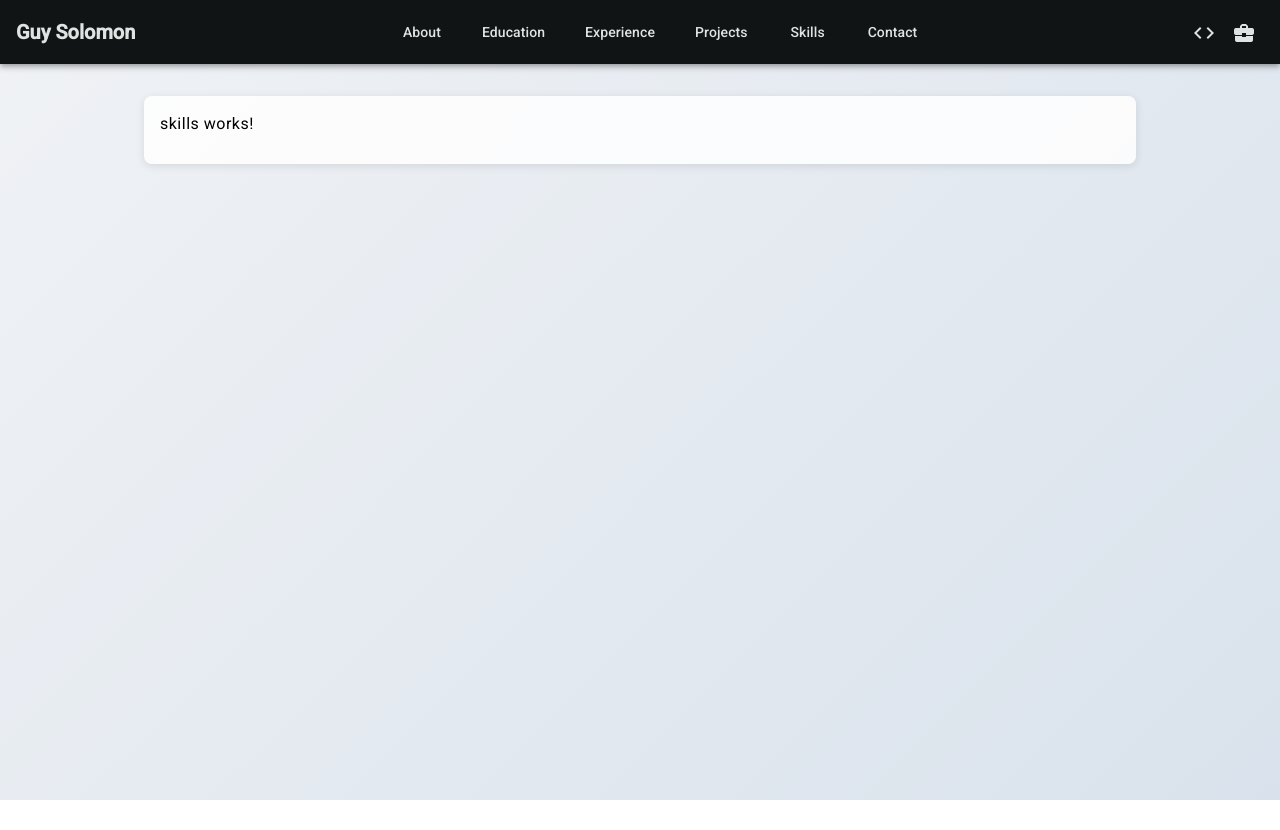
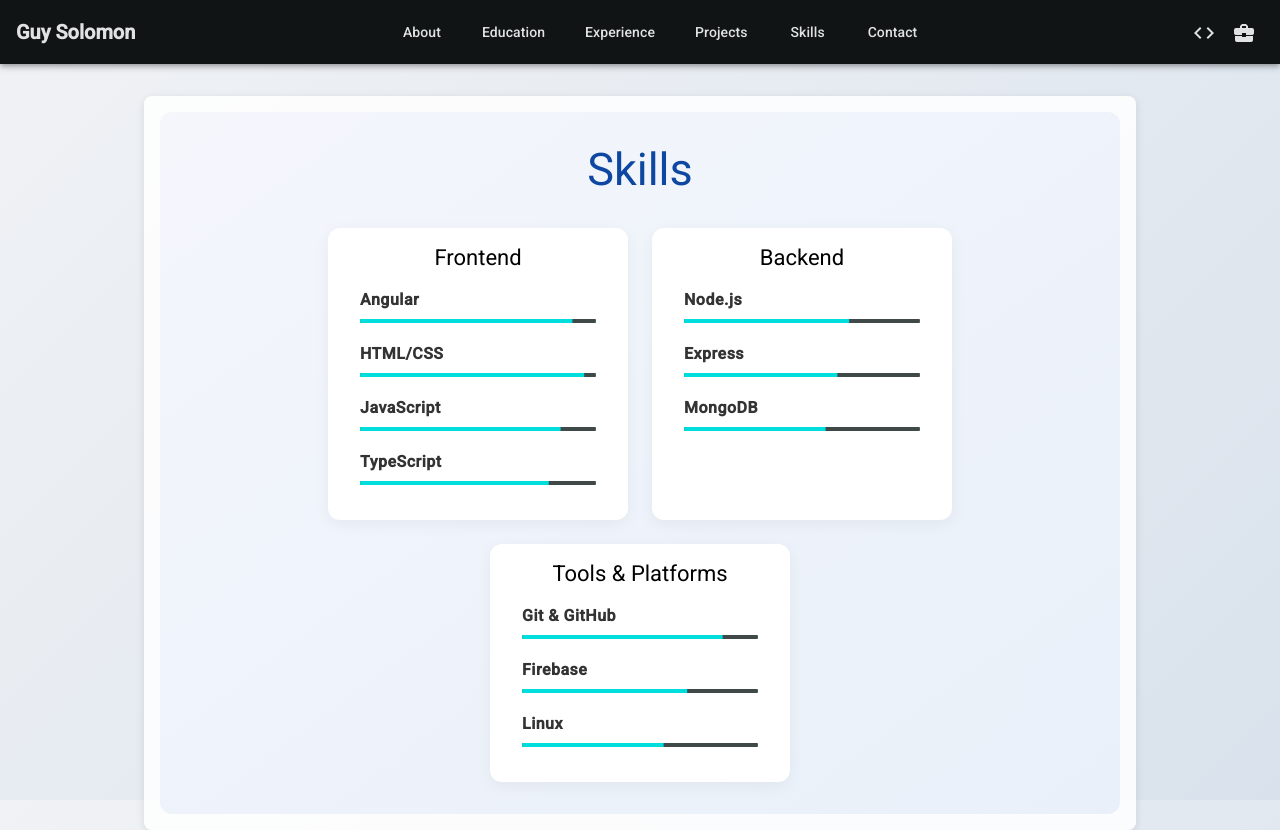
Before and after one commit to Guy-S-glitch/portfolio-app, an Angular app: page /skills in a window 1280 px wide. Before the commit the page ends 800 px from the top, so only its background shows below. Built offline with nearby package versions, Linux system fonts and the light colour scheme.

Commit message:
feat(skills): add skills section with progress bars and categorized layout

```diff
--- a/src/app/sections/skills/skills.component.css
+++ b/src/app/sections/skills/skills.component.css
@@ -0,0 +1,42 @@
+.skills-section {
+    padding: 2rem;
+    background: linear-gradient(to bottom right, #f4f6fc, #e9f0f9);
+    text-align: center;
+    border-radius: 12px;
+  }
+
+  .skills-section h2 {
+    color: #0d47a1;
+    margin-bottom: 2rem;
+  }
+
+  .categories {
+    display: flex;
+    flex-wrap: wrap;
+    justify-content: center;
+    gap: 1.5rem;
+  }
+
+  .category-card {
+    width: 300px;
+    padding: 1rem;
+    background-color: #ffffff;
+    box-shadow: 0 4px 16px rgba(0,0,0,0.05);
+    border-radius: 12px;
+  }
+
+  .skill-item {
+    margin: 1rem 0;
+    text-align: left;
+  }
+
+  .skill-name {
+    margin-bottom: 4px;
+    font-weight: 600;
+    color: #333;
+  }
+
+  mat-progress-bar {
+    height: 10px;
+    border-radius: 5px;
+  }
--- a/src/app/sections/skills/skills.component.html
+++ b/src/app/sections/skills/skills.component.html
@@ -1,3 +1,14 @@
-<p>
-  skills works!
-</p>
+<section class="skills-section">
+  <h2>Skills</h2>
+  <div class="categories">
+    <mat-card *ngFor="let category of skillCategories" class="category-card">
+      <mat-card-title>{{ category.title }}</mat-card-title>
+      <mat-card-content>
+        <div *ngFor="let skill of category.skills" class="skill-item">
+          <div class="skill-name">{{ skill.name }}</div>
+          <mat-progress-bar [value]="skill.level" color="primary"></mat-progress-bar>
+        </div>
+      </mat-card-content>
+    </mat-card>
+  </div>
+</section>
--- a/src/app/sections/skills/skills.component.ts
+++ b/src/app/sections/skills/skills.component.ts
@@ -1,13 +1,43 @@
 import { Component, OnInit } from '@angular/core';
-
+import { CommonModule } from '@angular/common';
+import { MatCardModule } from '@angular/material/card';
+import { MatProgressBarModule } from '@angular/material/progress-bar';
 @Component({
   selector: 'app-skills',
   templateUrl: './skills.component.html',
   styleUrls: ['./skills.component.css'],
+  imports: [CommonModule, MatCardModule, MatProgressBarModule],
   standalone: true,
 })
 export class SkillsComponent implements OnInit {
   constructor() {}
+  skillCategories = [
+    {
+      title: 'Frontend',
+      skills: [
+        { name: 'Angular', level: 90 },
+        { name: 'HTML/CSS', level: 95 },
+        { name: 'JavaScript', level: 85 },
+        { name: 'TypeScript', level: 80 },
+      ],
+    },
+    {
+      title: 'Backend',
+      skills: [
+        { name: 'Node.js', level: 70 },
+        { name: 'Express', level: 65 },
+        { name: 'MongoDB', level: 60 },
+      ],
+    },
+    {
+      title: 'Tools & Platforms',
+      skills: [
+        { name: 'Git & GitHub', level: 85 },
+        { name: 'Firebase', level: 70 },
+        { name: 'Linux', level: 60 },
+      ],
+    },
+  ];
 
   ngOnInit() {}
 }
```
Also changed, not shown: 1 other file (tests, documents, lock files or other folders).
